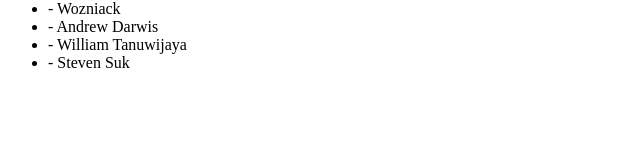
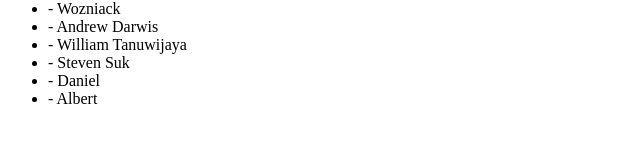
Before and after one commit to ariefrahmantech/codewars, a plain HTML site: page index.html in a window 1280 px wide. Shown: the part 206-348 px from the top of the page, without its empty margins (0-640 px from the left). Drawn offline with Linux system fonts and the light colour scheme.

Commit message:
Update index.html

```diff
--- a/index.html
+++ b/index.html
@@ -21,6 +21,8 @@
         <li>- Andrew Darwis</li>
         <li>- William Tanuwijaya</li>
         <li>- Steven Suk</li>
+        <li>- Daniel</li>
+        <li>- Albert</li>
     </ul>
 </body>
 
```
